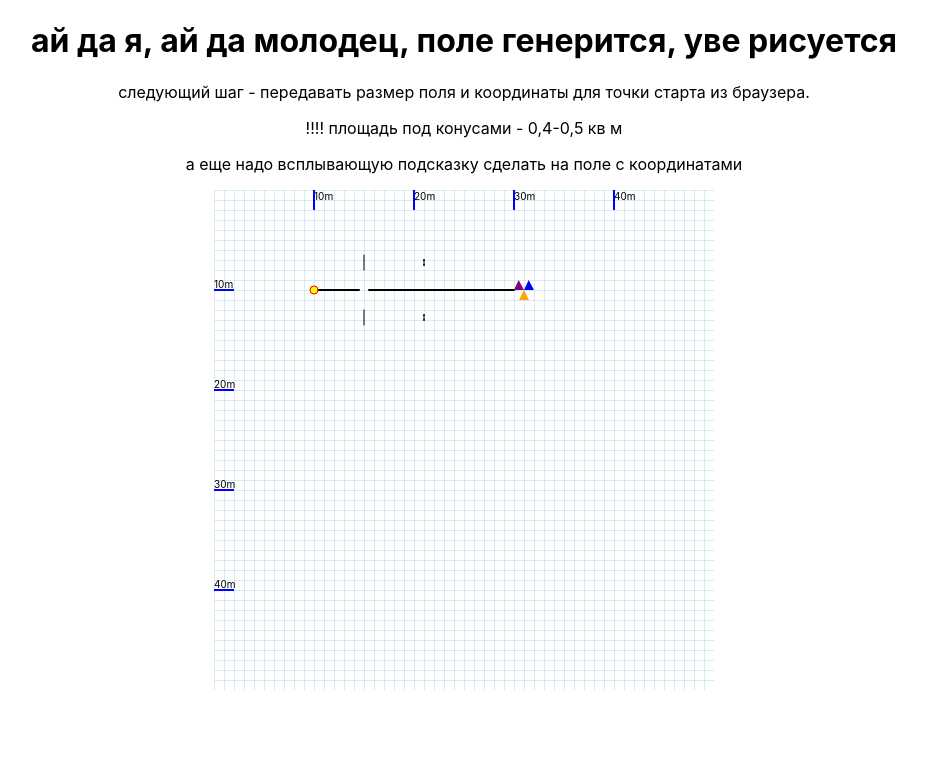
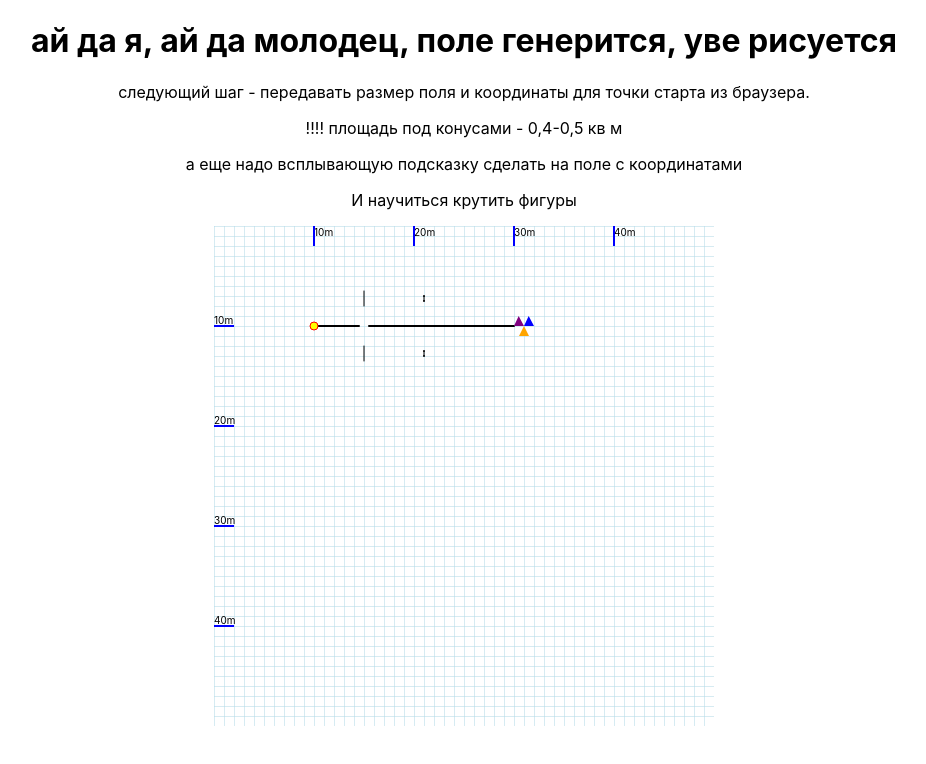
Before and after one commit to EvgeniaRogotneva/obedience, a React (Create React App) app: page / in a window 1280 px wide. Shown: the top 764 px of the page, without its empty margins (176-1102 px from the left). Built offline with nearby package versions, Linux system fonts and the light colour scheme.

Commit message:
minor comment

```diff
--- a/src/App.js
+++ b/src/App.js
@@ -10,6 +10,7 @@ function App() {
       </p>
       <p> !!!! площадь под конусами - 0,4-0,5 кв м</p>
       <p>а еще надо всплывающую подсказку сделать на поле с координатами</p>
+      <p>И научиться крутить фигуры</p>
       <Field x={50} y={50} />
     </div>
   );
```
